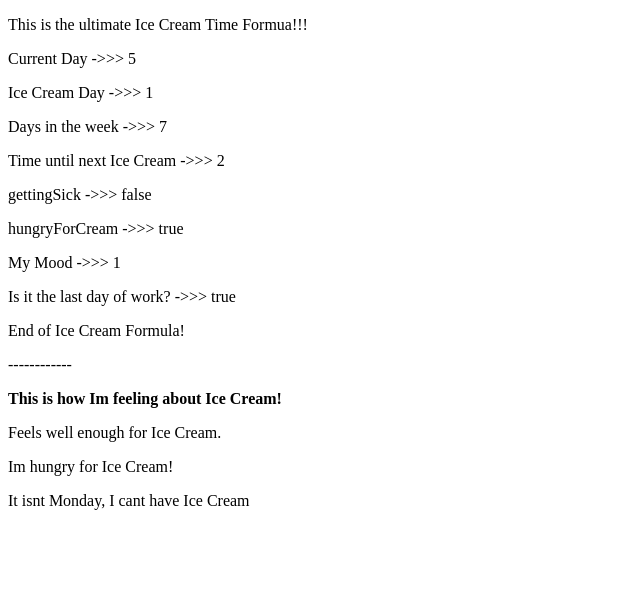
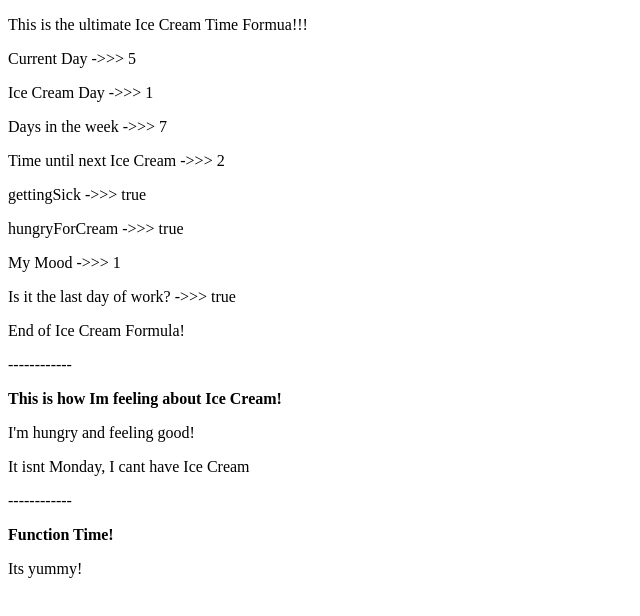
Before and after one commit to CIT93/ashg-pub, a plain HTML site: page demo/display/index.html in a window 1280 px wide. Shown: the whole page, without its empty margins (0-640 px from the left). Drawn offline with Linux system fonts and the light colour scheme.

Commit message:
New Index

```diff
--- a/demo/display/index.html
+++ b/demo/display/index.html
@@ -8,6 +8,6 @@
 </head>
 <body>
     <div id="output"></div>
-    <script src="app.js"></script>
+    <script src="w3/app2.js"></script>
 <body>
 </html>
```
